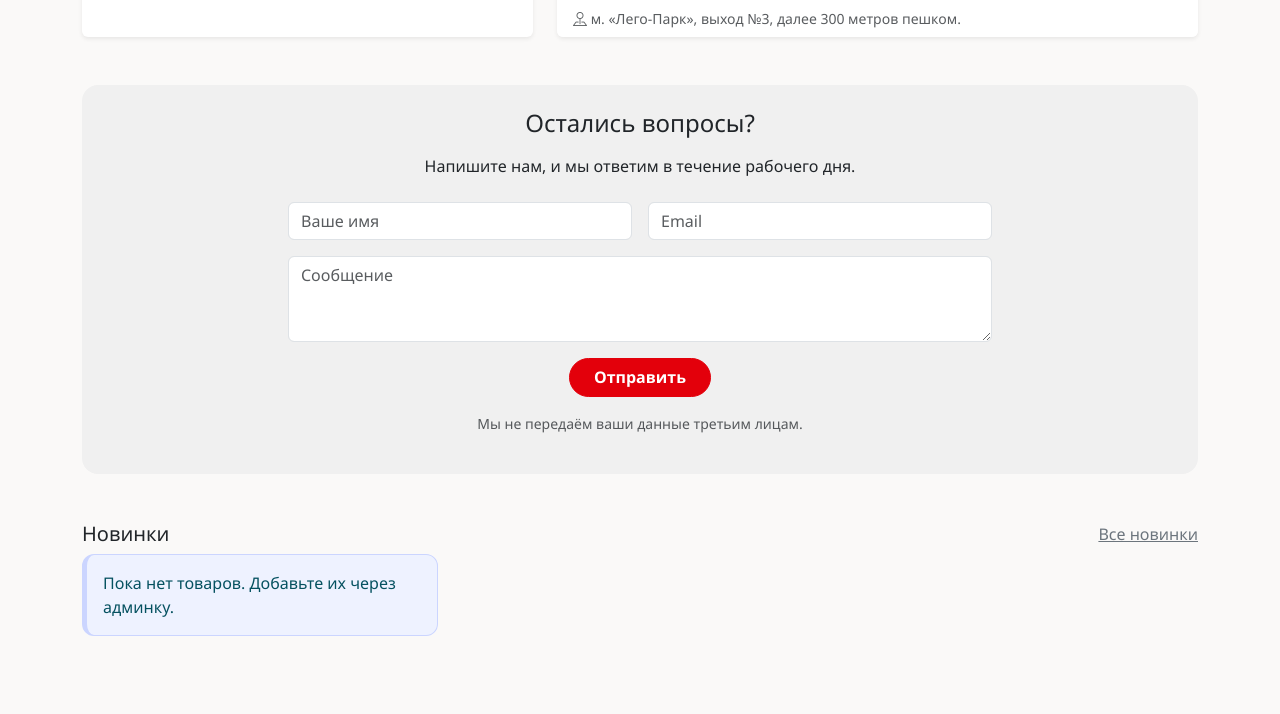
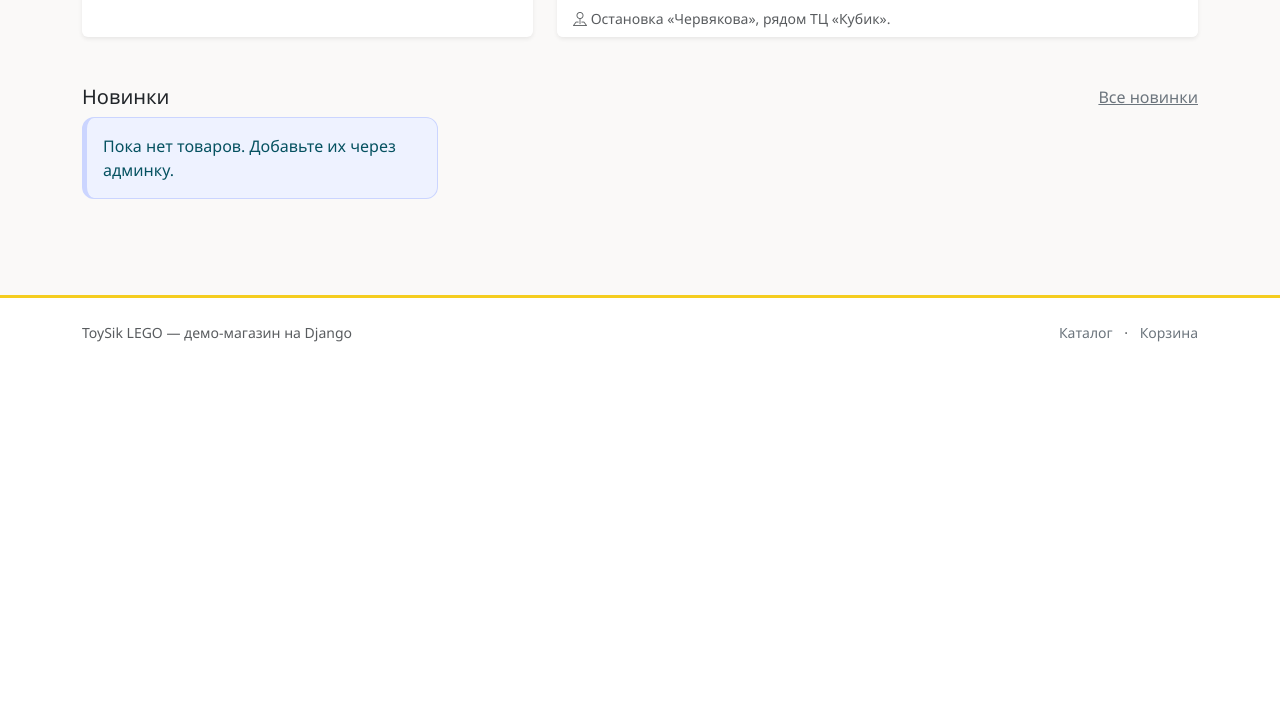
Before and after one commit to k1slee/lego-shop, a Django app: page / in a window 1280 px wide. Shown: the part 1607-2321 px from the top of the page. After the commit the page ends 1949 px from the top, so only its background shows below. Run offline with Django 4.2, Linux system fonts and the light colour scheme; data that the repository does not hold is empty; some libraries are stand-ins or nearby versions.

Commit message:
правки главной странциы

```diff
--- a/templates/base.html
+++ b/templates/base.html
@@ -36,7 +36,7 @@
               </a>
             </li>
             {% if user.is_authenticated %}
-              <li class="nav-item"><span class="navbar-text text-light me-2">Привет, {{ user.first_name|default:user.username }}</span></li>
+              <li class="nav-item"><span class="navbar-text text-light me-2">{{ user.first_name|default:user.username }}</span></li>
               <li class="nav-item">
                 <form method="post" action="{% url 'logout' %}">
                   {% csrf_token %}
--- a/templates/home.html
+++ b/templates/home.html
@@ -4,7 +4,7 @@
 {% block title %}ToySik LEGO — Главная{% endblock %}
 
 {% block content %}
-  <!-- Hero-секция (оставляем) -->
+  <!-- Hero-секция -->
   <section class="hero rounded-4 p-4 p-md-5 mb-5 text-white">
     <div class="row align-items-center g-4">
       <div class="col-lg-7">
@@ -87,9 +87,9 @@
           <div class="card-body p-4">
             <h3 class="h5 mb-3">Контакты</h3>
             <ul class="list-unstyled">
-              <li class="mb-3"><i class="bi bi-geo-alt-fill text-danger me-2"></i> <strong>Адрес:</strong> г. Москва, ул. Легостройная, д. 8, ТЦ «Кубик»</li>
-              <li class="mb-3"><i class="bi bi-telephone-fill text-primary me-2"></i> <strong>Телефон:</strong> <a href="tel:+74951234567">+7 (495) 123-45-67</a></li>
-              <li class="mb-3"><i class="bi bi-envelope-fill text-secondary me-2"></i> <strong>Email:</strong> <a href="mailto:info@toysik.ru">info@toysik.ru</a></li>
+              <li class="mb-3"><i class="bi bi-geo-alt-fill text-danger me-2"></i> <strong>Адрес:</strong> г. Минск, ул. Червякова, 62</li>
+              <li class="mb-3"><i class="bi bi-telephone-fill text-primary me-2"></i> <strong>Телефон:</strong> <a href="tel:+375291234567">+375 (29) 123-45-67</a></li>
+              <li class="mb-3"><i class="bi bi-envelope-fill text-secondary me-2"></i> <strong>Email:</strong> <a href="mailto:info@toysik.by">info@toysik.by</a></li>
               <li class="mb-3"><i class="bi bi-clock-fill text-info me-2"></i> <strong>Режим работы:</strong><br>
                 Пн–Пт: 10:00 – 20:00<br>
                 Сб–Вс: 11:00 – 18:00
@@ -97,50 +97,33 @@
             </ul>
             <div class="mt-3">
               <strong>Мы в соцсетях:</strong><br>
-              <a href="#" class="btn btn-outline-primary btn-sm mt-2 me-1"><i class="bi bi-vk"></i> VK</a>
-              <a href="#" class="btn btn-outline-info btn-sm mt-2"><i class="bi bi-telegram"></i> Telegram</a>
+              <a href="https://instagram.com/toysik_lego" target="_blank" class="btn btn-outline-danger btn-sm mt-2 me-1"><i class="bi bi-instagram"></i> Instagram</a>
+              <a href="https://tiktok.com/@toysik_lego" target="_blank" class="btn btn-outline-dark btn-sm mt-2"><i class="bi bi-tiktok"></i> TikTok</a>
             </div>
           </div>
         </div>
       </div>
       <div class="col-lg-7">
         <div class="card border-0 shadow-sm overflow-hidden">
-          <div id="map" style="height: 400px; width: 100%;"></div>
+          <iframe
+            width="100%"
+            height="400"
+            frameborder="0"
+            scrolling="no"
+            marginheight="0"
+            marginwidth="0"
+            src="https://www.openstreetmap.org/export/embed.html?bbox=27.565,53.885,27.595,53.905&layer=mapnik&marker=53.895,27.58"
+            style="border:0;">
+          </iframe>
           <div class="card-footer bg-white small text-muted">
-            <i class="bi bi-pin-map"></i> м. «Лего-Парк», выход №3, далее 300 метров пешком.
+            <i class="bi bi-pin-map"></i> Остановка «Червякова», рядом ТЦ «Кубик».
           </div>
         </div>
       </div>
     </div>
   </section>
 
-  <!-- ========== ФОРМА ОБРАТНОЙ СВЯЗИ (опционально) ========== -->
-  <section class="mb-5 bg-light rounded-4 p-4">
-    <div class="row justify-content-center">
-      <div class="col-md-8 text-center">
-        <h2 class="h4 mb-3">Остались вопросы?</h2>
-        <p class="mb-4">Напишите нам, и мы ответим в течение рабочего дня.</p>
-        <form method="post" action="{% url 'feedback' %}" class="row g-3">
-          {% csrf_token %}
-          <div class="col-sm-6">
-            <input type="text" class="form-control" name="name" placeholder="Ваше имя" required>
-          </div>
-          <div class="col-sm-6">
-            <input type="email" class="form-control" name="email" placeholder="Email" required>
-          </div>
-          <div class="col-12">
-            <textarea class="form-control" name="message" rows="3" placeholder="Сообщение" required></textarea>
-          </div>
-          <div class="col-12">
-            <button type="submit" class="btn btn-primary px-4">Отправить</button>
-          </div>
-        </form>
-        <p class="text-muted small mt-3">Мы не передаём ваши данные третьим лицам.</p>
-      </div>
-    </div>
-  </section>
-
-  <!-- ========== НОВИНКИ (оставляем как есть) ========== -->
+  <!-- ========== НОВИНКИ ========== -->
   <section class="mb-4">
     <div class="d-flex align-items-center justify-content-between mb-2">
       <h2 class="h5 mb-0">Новинки</h2>
@@ -189,21 +172,4 @@
       {% endfor %}
     </div>
   </section>
-  {% block extra_js %}
-<script src="https://api-maps.yandex.ru/2.1/?apikey=ваш-api-ключ&lang=ru_RU" type="text/javascript"></script>
-<script type="text/javascript">
-    ymaps.ready(init);
-    function init() {
-        var myMap = new ymaps.Map("map", {
-            center: [55.751574, 37.573856], // координаты центра Москвы (замените на свои)
-            zoom: 15,
-            controls: ['zoomControl', 'fullscreenControl']
-        });
-        var myPlacemark = new ymaps.Placemark([55.751574, 37.573856], {
-            balloonContent: 'ToySik LEGO<br>ул. Легостройная, 8'
-        });
-        myMap.geoObjects.add(myPlacemark);
-    }
-</script>
 {% endblock %}
-{% endblock %}
```
